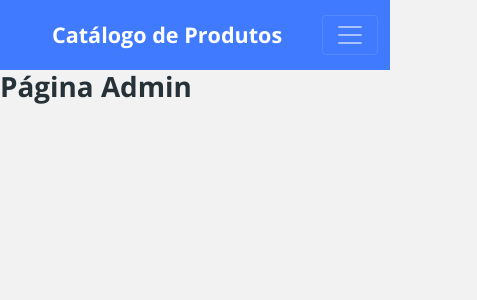
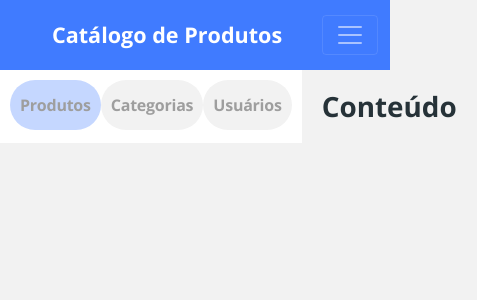
Before and after one commit to wagnerpires/dscatalog-bds03, a React (Create React App) app in the folder frontweb/: page /admin in a window 390 px wide. Shown: the top 300 px of the page, 477 px wide, since content can reach past the window. Built offline with nearby package versions, Linux system fonts and the light colour scheme; the HTML template or start-up script is replaced by a standard one.

Commit message:
Admin Navbar layout mobile

```diff
--- /dev/null
+++ b/frontweb/src/pages/Admin/Navbar/index.tsx
@@ -0,0 +1,27 @@
+import './styles.css';
+
+const Navbar = () => {
+  return (
+    <nav className="admin-nav-container">
+      <ul>
+        <li>
+          <a href="link" className="admin-nav-item active">
+            <p>Produtos</p>
+          </a>
+        </li>
+        <li>
+          <a href="link" className="admin-nav-item">
+            <p>Categorias</p>
+          </a>
+        </li>
+        <li>
+          <a href="link" className="admin-nav-item">
+            <p>Usuários</p>
+          </a>
+        </li>
+      </ul>
+    </nav>
+  );
+};
+
+export default Navbar;
--- /dev/null
+++ b/frontweb/src/pages/Admin/Navbar/styles.css
@@ -0,0 +1,35 @@
+ul {
+    display: flex;
+    justify-content: space-around;
+    list-style-type: none;
+    margin: 0;
+    padding: 0;
+}
+
+.admin-nav-container {
+    padding: 10px;
+    background-color: #FFF;
+}
+
+.admin-nav-item {
+    display: flex;
+    justify-content: center;
+    align-items: center;
+    height: 50px;
+    background-color: #F2F2F2;
+    border-radius: 100px;
+    padding: 0 10px;
+    font-size: 16px;
+    font-weight: bold;
+    letter-spacing: -0.015em;
+    color: #9E9E9E;
+}
+
+.admin-nav-item.active {
+    background: rgba(64, 123, 255, 0.3);
+    columns: #407BFF;
+}
+
+.admin-nav-item p {
+    margin-bottom: 0;
+}
--- a/frontweb/src/pages/Admin/index.tsx
+++ b/frontweb/src/pages/Admin/index.tsx
@@ -1,5 +1,16 @@
+import Navbar from "./Navbar"
+
+import './styles.css';
+
 const Admin = () => {
-  return <h1>Página Admin</h1>;
+  return (
+    <div className="admin-container">
+      <Navbar />
+      <div className="admin-content">
+      <h1>Conteúdo</h1>
+      </div>
+    </div>
+  );
 };
 
 export default Admin;
--- /dev/null
+++ b/frontweb/src/pages/Admin/styles.css
@@ -0,0 +1,17 @@
+.admin-container {
+    display: flex;
+    flex-direction: columns;
+}
+
+.admin-content {
+    padding: 20px;
+}
+
+@media (min-width: 1200px) {
+    .admin-container {
+        flex-direction: row;
+    }
+    .admin-content {
+        flex: 1;
+    }
+}
```
